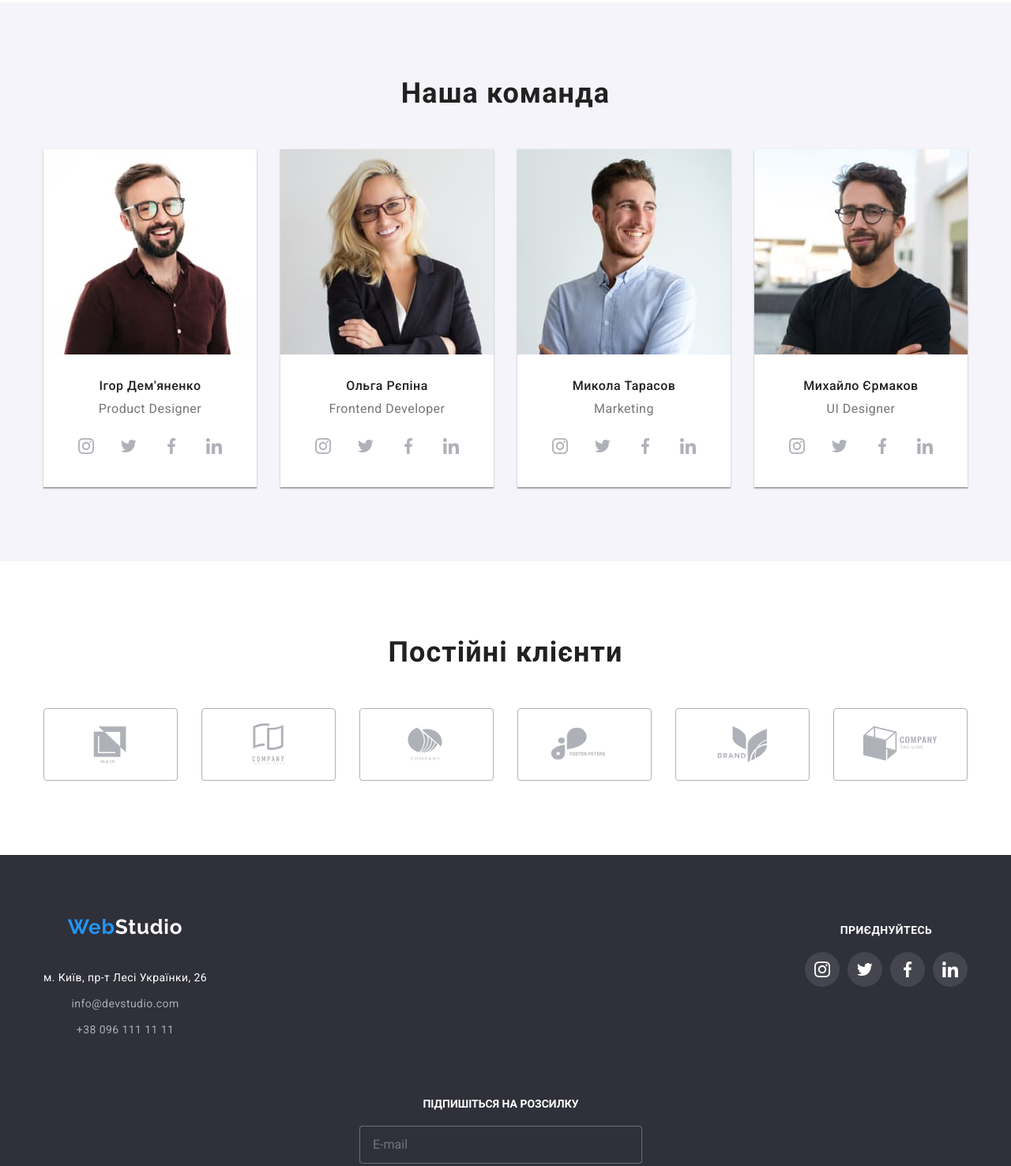
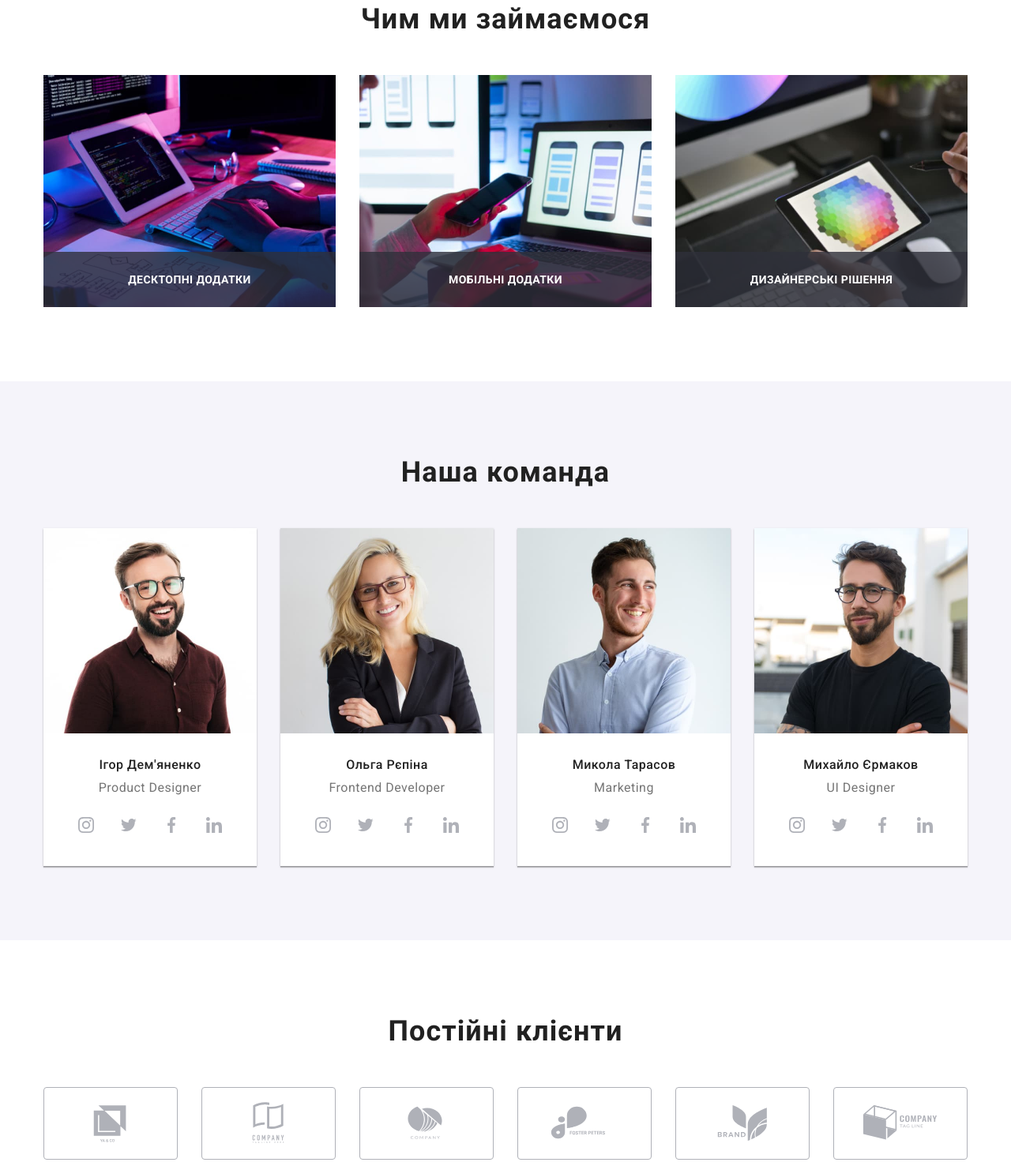
Before and after one commit to Mira453/goit-markup-hw-06, a plain HTML site: page index.html in a window 1280 px wide. Shown: the part 1124-2601 px from the top of the page at 79% size. Drawn offline with nearby package versions, Linux system fonts and the light colour scheme.

Commit message:
Д/з номер 7

```diff
--- a/index.html
+++ b/index.html
@@ -26,10 +26,14 @@
     <!-- Шапка сторінки -->
     <header class="header">
       <div class="container header__container">
-        <a lang="en" href="./index.html" class="logo header__logo">Web<span class="logo__accent">Studio</span></a>
+        <a lang="en" href="./index.html" class="logo header__logo"
+          >Web<span class="logo__accent">Studio</span></a
+        >
         <nav class="header__nav">
           <ul class="menu header__menu">
-              <li class="menu__iteam"><a href="./index.html" class="menu__link menu__link--current">Студія</a></li>
+            <li class="menu__iteam">
+              <a href="./index.html" class="menu__link menu__link--current">Студія</a>
+            </li>
             <li class="menu__iteam"><a href="./portfolio.html" class="menu__link">Портфоліо</a></li>
             <li class="menu__iteam"><a href="#footer" class="menu__link">Контакти</a></li>
           </ul>
@@ -66,21 +70,23 @@
             </button>
             <nav class="nav">
               <ul class="header__mob-menu">
-                <li class="mob-menu__iteam"><a href="./index.html" class="mob-menu__link mob-menu__link--current">Студія</a></li>
-                <li class="mob-menu__iteam"><a href="./portfolio.html" class="mob-menu__link">Портфоліо</a></li>
-                <li class="mob-menu__iteam"><a href="#footer" class="mob-menu__link">Контакти</a></li>
+                <li class="mob-menu__iteam">
+                  <a href="./index.html" class="mob-menu__link mob-menu__link--current">Студія</a>
+                </li>
+                <li class="mob-menu__iteam">
+                  <a href="./portfolio.html" class="mob-menu__link">Портфоліо</a>
+                </li>
+                <li class="mob-menu__iteam">
+                  <a href="#footer" class="mob-menu__link">Контакти</a>
+                </li>
               </ul>
             </nav>
             <ul class="header__mob-contacts">
               <li class="mob-contacts__iteam">
-                <a href="mail:info@devstudio.com" class="mob-contacts__link">
-                  info@devstudio.com</a
-                >
+                <a href="mail:info@devstudio.com" class="mob-contacts__link"> info@devstudio.com</a>
               </li>
               <li class="mob-contacts__iteam">
-                <a href="tel:+380961111111" class="mob-contacts__link">
-                  +38 096 111 11 11</a
-                >
+                <a href="tel:+380961111111" class="mob-contacts__link"> +38 096 111 11 11</a>
               </li>
             </ul>
             <ul class="menu-soc">
@@ -134,7 +140,9 @@
                 </svg>
               </div>
               <h3 class="features__title">ПЛАНУВАННЯ</h3>
-              <p class="text feature__text">Так само консультація з широким активом значною мірою зумовлює.</p>
+              <p class="text feature__text">
+                Так само консультація з широким активом значною мірою зумовлює.
+              </p>
             </li>
             <li class="features__item">
               <div class="features__box">
@@ -150,31 +158,48 @@
           </ul>
         </div>
       </section>
-      <!-- <section class="work">
+      <section class="work">
         <div class="container">
           <h2 class="work-title" data-aos="zoom-in-down">Чим ми займаємося</h2>
           <ul class="work-pic">
             <li class="work-item">
-              <img src="./imges/box1.jpg" width="370" alt="людина яка набирає комп'ютерний код" />
+              <img
+                srcset="./imges/box1.jpg 370w, ./imges/1box2x.jpg 740w"
+                src="./imges/box1.jpg"
+                width="370"
+                class="work__img"
+                alt="людина яка набирає комп'ютерний код"
+              />
               <div class="work-addition"><p class="work-item text">Десктопні додатки</p></div>
             </li>
             <li class="work-item">
-              <img src="./imges/box2.jpg" width="370" alt="людина створює дизайн сайту" />
+              <img
+                srcset="./imges/box2.jpg 370w, ./imges/2box2x.jpg 740w"
+                src="./imges/box2.jpg"
+                width="370"
+                alt="людина створює дизайн сайту"
+              />
               <div class="work-addition"><p class="work-item text">Мобільні додатки</p></div>
             </li>
             <li class="work-item">
-              <img src="./imges/box3.jpg" width="370" alt="людина вибирає колір на планшеті" />
+              <img
+                srcset="./imges/box3.jpg 370w, ./imges/3box2x.jpg 740w"
+                src="./imges/box3.jpg"
+                width="370"
+                alt="людина вибирає колір на планшеті"
+              />
               <div class="work-addition"><p class="work-item text">Дизайнерські рішення</p></div>
             </li>
           </ul>
         </div>
-      </section> -->
+      </section>
       <section class="team">
         <div class="container">
           <h2 class="team-title" data-aos="zoom-in-down">Наша команда</h2>
           <ul class="team-list">
             <li class="team-item">
               <img
+                srcset="./imges/member1.jpg 240w, ./imges/1member2x.jpg 540w"
                 src="./imges/member1.jpg"
                 width="270px"
                 alt="посміхаючийся чоловік в окулярах з каштановим кольором волосся"
@@ -216,6 +241,7 @@
             </li>
             <li class="team-item">
               <img
+                srcset="./imges/member2.jpg 270w, ./imges/2member2x.jpg 540w"
                 src="./imges/member2.jpg"
                 width="270"
                 alt="посміхаючийся жінка в окулярах з світлим кольором волосся"
@@ -257,6 +283,7 @@
             </li>
             <li class="team-item">
               <img
+                srcset="./imges/member3.jpg 270w, ./imges/3member2x.jpg 540w"
                 src="./imges/member3.jpg"
                 width="270"
                 alt="посміхаючийся чоловік з каштановим кольором волосся"
@@ -298,6 +325,7 @@
             </li>
             <li class="team-item">
               <img
+                srcset="./imges/member4.jpg 270w, ./imges/4member2x.jpg 540w"
                 src="./imges/member4.jpg"
                 width="270"
                 alt="посміхаючийся чоловік з чорним кольором волосся"
@@ -454,7 +482,7 @@
         </div>
         <form class="footer__field">
           <div class="field__email">
-              <p class="footer__label"> Підпишіться на розсилку </p>
+            <p class="footer__label">Підпишіться на розсилку</p>
             <input
               type="email"
               name="footer-email"
@@ -517,7 +545,8 @@
 
           <div class="form-check">
             <input type="checkbox" name="checkbox" id="checkbox" class="check-input hidden" />
-            <label for="checkbox" class="check-label">Погоджуюся з розсилкою та приймаю
+            <label for="checkbox" class="check-label"
+              >Погоджуюся з розсилкою та приймаю
               <span><a href="#" class="checkbox-link">Умови договору</a></span>
             </label>
           </div>
--- a/sass/layouts/_footer.scss
+++ b/sass/layouts/_footer.scss
@@ -4,30 +4,38 @@
     padding-bottom: 60px;
 }
 
+
+.footer__info-net {
+    @media screen and (min-width: 768px) {
+        display: flex;
+        flex-direction: row;
+        justify-content: space-between;
+        align-items: baseline;
+    }
+}
 .footer__box {
     display: flex;
     flex-direction: column;
-      // justify-content: flex-start;
-    // align-items: baseline;
-}
-.footer__info-net {
-    @media screen and (min-width: 768px) {
-        display: flex;
+
+    @media screen and (min-width: 1200px) {
         flex-direction: row;
         justify-content: flex-start;
         align-items: baseline;
     }
 }
-.footer__information {
-    margin-right: 165px;
-}
 .footer-network {
-    // margin-left: 70px;
-}
+    @media screen and (min-width: 1200px) {
+        margin-left: 70px;
+    }
+    }
+
 
 .footer__logo {
     display: flex;
     justify-content: center;
+    @media screen and (min-width: 1200px) {
+       justify-content: flex-start;
+    }
     margin-bottom: 20px;
 }
 
@@ -48,6 +56,9 @@
 .footer__map {
     display: flex;
     justify-content: center;
+    @media screen and (min-width: 1200px) {
+       justify-content: flex-start;
+    }
     color: #FFFFFF;
     @include font(400, null, 1.7143, null);
     // font-weight: 400;
@@ -63,6 +74,9 @@
 .footer__link {
     display: flex;
     justify-content: center;
+    @media screen and (min-width: 1200px) {
+       justify-content: flex-start;
+    }
     color: rgba(255, 255, 255, 0.6);
     @include font(400, null, 1.7143, null);
     text-decoration: none;
@@ -78,6 +92,9 @@
 .footer__text {
     display: flex;
     justify-content: center;
+    @media screen and (min-width: 1200px) {
+       justify-content: flex-start;
+    }
     color: #FFFFFF;
     @include font(700, 14px, 1.1429, 0.03em);
     // font-weight: 700;
@@ -92,6 +109,9 @@
 .footer__icons {
     display: flex;
     justify-content: center;
+    @media screen and (min-width: 1200px) {
+       justify-content: flex-start;
+    }
     gap: 10px;
     margin-bottom: 60px;
 }
@@ -122,8 +142,10 @@
 
 
 .footer__field {
-    // align-items: flex-end;
-    // margin-left: auto;
+    @media screen and (min-width: 1200px) {
+        align-items: flex-end;
+        margin-left: auto;
+    }
 }
 
 .field__email {
@@ -133,11 +155,11 @@
 .footer__label {
     display: flex;
     justify-content: center;
+    @media screen and (min-width: 1200px) {
+       justify-content: flex-start;
+    }
     font-family: Roboto;
     @include font(700, 14px, 1.1429, null);
-    // font-weight: 700;
-    // font-size: 14px;
-    // line-height: 1.1429;
     color: #FFFFFF;
     text-transform: uppercase;
     margin-bottom: 20px;
@@ -170,6 +192,9 @@
 .footer__button {
     display: flex;
     justify-content: center;
+    @media screen and (min-width: 1200px) {
+       justify-content: flex-start;
+    }
 }
 .footer__submit {
     display: flex;
--- a/sass/layouts/_work.scss
+++ b/sass/layouts/_work.scss
@@ -1,5 +1,8 @@
 .work {
     padding-bottom: 94px;
+    @media screen and (max-width: 1200px) {
+        display: none;
+    }
 }
 
 .work-title {
@@ -17,7 +20,6 @@
     /* width: calc((100% - 60px) / 3); */
     position: relative;
 }
-
 .work-addition {
     position: absolute;
     display: flex;
```
Also changed, not shown: css/main.css, css/main.min.css, imges/1box2x.jpg (added), imges/1member2x.jpg (added), imges/2box2x.jpg (added), imges/2member2x.jpg (added), imges/3box2x.jpg (added), imges/3member2x.jpg (added), imges/4member2x.jpg (added), 2 other files. Lines whose indentation alone changed are shown as unchanged.
